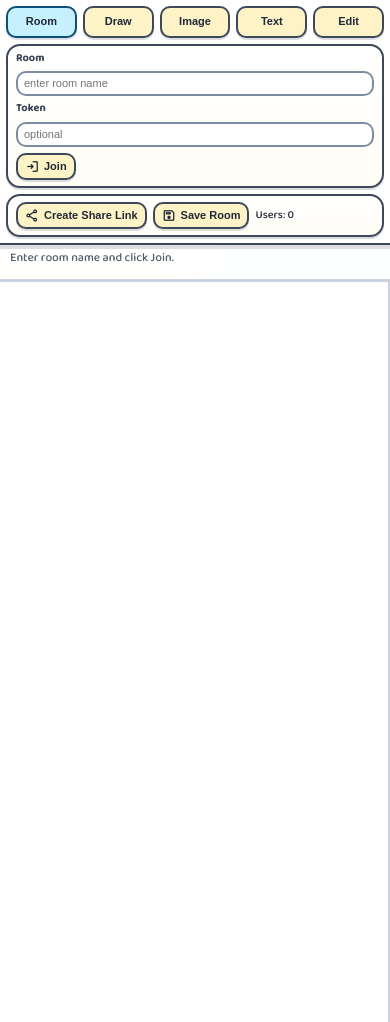
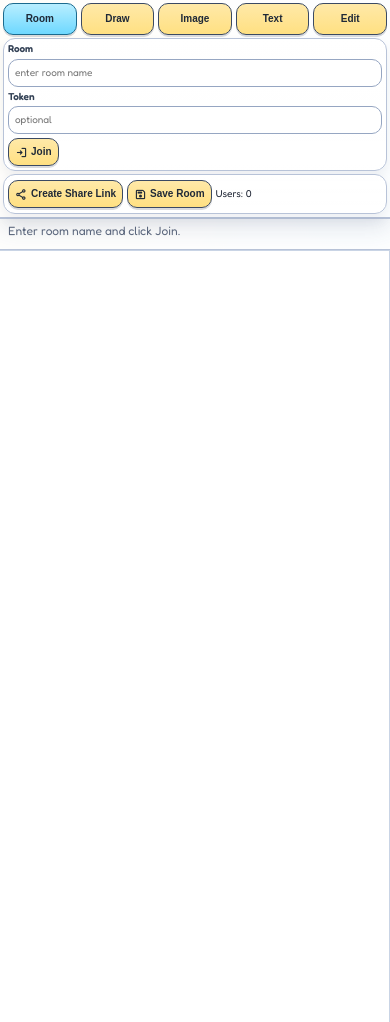
Before and after one commit to innuya/Scribble-Whiteboard, a website: page public/index.html in a window 390 px wide. Shown: the top 1022 px of the page. Drawn offline with nearby package versions, Linux system fonts and the light colour scheme; no server answers.

Commit message:
refine UI spacing and tighten responsive layout

```diff
--- a/public/styles.css
+++ b/public/styles.css
@@ -1,15 +1,18 @@
-@import url("https://fonts.googleapis.com/css2?family=Baloo+2:wght@500;700&family=Patrick+Hand&display=swap");
+@import url("https://fonts.googleapis.com/css2?family=Fredoka:wght@400;500;600;700&family=Patrick+Hand&display=swap");
 
 :root {
-  --bg-1: #fff9e8;
-  --bg-2: #e8f7ff;
-  --panel: #ffffff;
-  --ink: #202433;
-  --muted: #536070;
-  --line: #3d4859;
-  --surface: #fffdf6;
-  --chip: #fef3c7;
-  --active: #c7f0ff;
+  --bg-a: #fff4d9;
+  --bg-b: #e7f4ff;
+  --bg-c: #f4e8ff;
+  --panel: rgba(255, 255, 255, 0.92);
+  --panel-strong: #ffffff;
+  --ink: #1d2433;
+  --muted: #5f6a7f;
+  --line: #2f3a4f;
+  --line-soft: #b8c3d8;
+  --chip: #ffe9a8;
+  --chip-hover: #ffd977;
+  --accent: #6ed8ff;
 }
 
 * {
@@ -21,15 +24,18 @@ body {
   margin: 0;
   width: 100%;
   height: 100%;
-  font-family: "Baloo 2", "Segoe UI", sans-serif;
-  color: var(--ink);
-  background:
-    radial-gradient(circle at 12% 12%, var(--bg-1) 0%, #f7fbff 38%, var(--bg-2) 100%);
 }
 
 body {
   min-height: 100dvh;
   overflow: auto;
+  font-family: "Fredoka", "Segoe UI", sans-serif;
+  color: var(--ink);
+  background:
+    radial-gradient(circle at 8% 8%, var(--bg-a) 0%, transparent 33%),
+    radial-gradient(circle at 92% 18%, var(--bg-b) 0%, transparent 28%),
+    radial-gradient(circle at 70% 88%, var(--bg-c) 0%, transparent 32%),
+    #f8fbff;
 }
 
 .topbar {
@@ -38,12 +44,12 @@ body {
   z-index: 30;
   display: flex;
   flex-wrap: wrap;
-  gap: 8px;
-  padding: 8px;
-  border-bottom: 2px solid var(--line);
-  background: rgba(255, 255, 255, 0.94);
-  backdrop-filter: blur(6px);
-  box-shadow: 0 4px 0 rgba(61, 72, 89, 0.18);
+  gap: 5px;
+  padding: 6px;
+  border-bottom: 2px solid var(--line-soft);
+  background: rgba(255, 255, 255, 0.84);
+  backdrop-filter: blur(10px);
+  box-shadow: 0 10px 22px rgba(50, 69, 108, 0.12);
 }
 
 .mobile-tabs {
@@ -54,23 +60,24 @@ body {
   display: flex;
   align-items: center;
   flex-wrap: wrap;
-  gap: 6px;
+  gap: 4px;
   min-width: 240px;
   flex: 1 1 340px;
-  background: linear-gradient(180deg, #ffffff 0%, var(--surface) 100%);
-  border: 2px solid var(--line);
+  padding: 5px 6px;
+  border: 1px solid var(--line-soft);
   border-radius: 14px;
-  padding: 6px 8px;
-  box-shadow: 0 2px 0 rgba(61, 72, 89, 0.2);
+  background: linear-gradient(180deg, var(--panel-strong) 0%, var(--panel) 100%);
+  box-shadow: 0 6px 12px rgba(50, 69, 108, 0.08);
+  min-height: 40px;
 }
 
 .statusbar {
   display: flex;
   align-items: center;
-  gap: 8px;
-  padding: 6px 10px;
-  border-bottom: 1px solid #cfd8e3;
-  background: rgba(255, 255, 255, 0.92);
+  gap: 6px;
+  padding: 5px 8px;
+  border-bottom: 1px solid var(--line-soft);
+  background: rgba(255, 255, 255, 0.86);
 }
 
 #statusText {
@@ -79,7 +86,7 @@ body {
 }
 
 #shareLink {
-  color: #2563eb;
+  color: #1d4ed8;
   text-decoration: none;
   flex: 1 1 auto;
   min-width: 0;
@@ -96,28 +103,30 @@ input,
 a,
 select {
   font-size: 11px;
-  line-height: 1.2;
+  line-height: 1.15;
 }
 
 label {
-  font-weight: 700;
-  color: #374151;
+  font-weight: 600;
+  color: #334155;
 }
 
 input[type="text"],
 select {
-  border: 2px solid #7c8ca3;
+  border: 1px solid #96a6c2;
   border-radius: 10px;
-  padding: 4px 6px;
+  padding: 5px 7px;
   background: #fff;
   color: var(--ink);
   outline: none;
+  font-family: inherit;
+  min-height: 30px;
 }
 
 input[type="text"]:focus,
 select:focus {
-  border-color: #0ea5e9;
-  box-shadow: 0 0 0 3px rgba(14, 165, 233, 0.2);
+  border-color: #4aaef1;
+  box-shadow: 0 0 0 3px rgba(74, 174, 241, 0.18);
 }
 
 input[type="text"] {
@@ -125,19 +134,19 @@ input[type="text"] {
 }
 
 #roomInput {
-  width: 145px;
+  width: 146px;
 }
 
 #tokenInput {
-  width: 120px;
+  width: 122px;
 }
 
 #textInput {
-  width: 150px;
+  width: 152px;
 }
 
 input[type="range"] {
-  accent-color: #0ea5e9;
+  accent-color: #4aaef1;
 }
 
 #imageWidthInput,
@@ -153,19 +162,21 @@ input[type="range"] {
 }
 
 button {
-  border: 2px solid var(--line);
-  background: var(--chip);
+  border: 1px solid #3b4a63;
   border-radius: 10px;
-  padding: 4px 7px;
-  font-weight: 700;
+  background: linear-gradient(180deg, var(--chip) 0%, #ffe082 100%);
   color: #1f2937;
+  padding: 5px 8px;
+  min-height: 30px;
+  font-weight: 600;
   cursor: pointer;
-  box-shadow: 0 2px 0 rgba(61, 72, 89, 0.18);
-  transition: transform 100ms ease, background-color 120ms ease;
+  box-shadow: 0 2px 0 rgba(46, 58, 79, 0.18);
+  transition: transform 100ms ease, filter 120ms ease, box-shadow 120ms ease;
 }
 
 button:hover {
-  background: #fde68a;
+  background: linear-gradient(180deg, var(--chip-hover) 0%, #ffc95a 100%);
+  box-shadow: 0 4px 10px rgba(46, 58, 79, 0.14);
 }
 
 button:active {
@@ -178,14 +189,14 @@ button:disabled {
 }
 
 button.active {
-  background: var(--active);
-  border-color: #0b4f7a;
+  background: linear-gradient(180deg, #b8eeff 0%, var(--accent) 100%);
+  border-color: #1b6a8e;
 }
 
 .btn-with-icon {
   display: inline-flex;
   align-items: center;
-  gap: 4px;
+  gap: 3px;
 }
 
 .mi {
@@ -207,7 +218,7 @@ button.active {
   height: 20px;
   border-radius: 999px;
   border: 2px solid #fff;
-  box-shadow: 0 0 0 2px #4b5563;
+  box-shadow: 0 0 0 1px #4b5563;
   background: var(--sw);
   padding: 0;
 }
@@ -218,33 +229,37 @@ button.active {
 
 #board {
   width: 100%;
-  height: max(calc(100dvh - 200px), 620px);
+  height: max(calc(100dvh - 205px), 620px);
   min-width: 100%;
   min-height: 560px;
   display: block;
   touch-action: none;
   background: #ffffff;
-  border-top: 2px solid #c7d2e1;
-  border-right: 2px solid #c7d2e1;
-  border-bottom: 2px solid #c7d2e1;
+  border-top: 1px solid #c9d4e5;
+  border-right: 1px solid #c9d4e5;
+  border-bottom: 1px solid #c9d4e5;
 }
 
 @media (max-width: 980px) {
   .group {
     min-width: 220px;
   }
+
+  #board {
+    height: max(calc(100dvh - 215px), 560px);
+  }
 }
 
 @media (max-width: 700px) {
   .topbar {
-    gap: 6px;
-    padding: 6px;
+    gap: 4px;
+    padding: 4px;
   }
 
   .mobile-tabs {
     display: grid;
     grid-template-columns: repeat(5, minmax(0, 1fr));
-    gap: 6px;
+    gap: 4px;
     width: 100%;
   }
 
@@ -253,14 +268,16 @@ button.active {
   }
 
   .mobile-tab.active {
-    background: var(--active);
-    border-color: #0b4f7a;
+    background: linear-gradient(180deg, #b8eeff 0%, var(--accent) 100%);
+    border-color: #1b6a8e;
   }
 
   .group {
     min-width: 0;
     width: 100%;
     flex: 1 1 100%;
+    gap: 4px;
+    padding: 4px 5px;
   }
 
   .group[data-section] {
@@ -273,7 +290,35 @@ button.active {
 
   #board {
     min-height: 520px;
-    height: max(calc(100dvh - 170px), 520px);
+    height: max(calc(100dvh - 176px), 520px);
+  }
+
+  label,
+  span,
+  button,
+  input,
+  a,
+  select {
+    font-size: 10px;
+  }
+
+  button {
+    padding: 4px 6px;
+    min-height: 28px;
+  }
+
+  input[type="text"],
+  select {
+    min-height: 28px;
+    padding: 4px 6px;
+  }
+
+  #imageWidthInput,
+  #imageHeightInput,
+  #frameWidthInput,
+  #textSizeInput,
+  #fillToleranceInput {
+    width: 64px;
   }
 }
 
@@ -292,4 +337,63 @@ button.active {
   #textInput {
     width: 100%;
   }
+
+  .topbar {
+    padding: 3px;
+    gap: 3px;
+  }
+
+  .group {
+    border-radius: 12px;
+    padding: 4px;
+  }
+
+  .btn-with-icon {
+    gap: 3px;
+  }
+
+  .mi {
+    font-size: 13px;
+  }
+
+  .swatch {
+    width: 18px;
+    height: 18px;
+  }
+
+  #board {
+    min-height: 470px;
+    height: max(calc(100dvh - 168px), 470px);
+  }
 }
+
+@media (max-width: 360px) {
+  label,
+  span,
+  button,
+  input,
+  a,
+  select {
+    font-size: 9px;
+  }
+
+  button {
+    min-height: 26px;
+    padding: 3px 5px;
+  }
+
+  input[type="text"],
+  select {
+    min-height: 26px;
+    padding: 3px 5px;
+  }
+
+  .group {
+    gap: 4px;
+  }
+
+  #board {
+    min-height: 430px;
+    height: max(calc(100dvh - 160px), 430px);
+  }
+}
```
